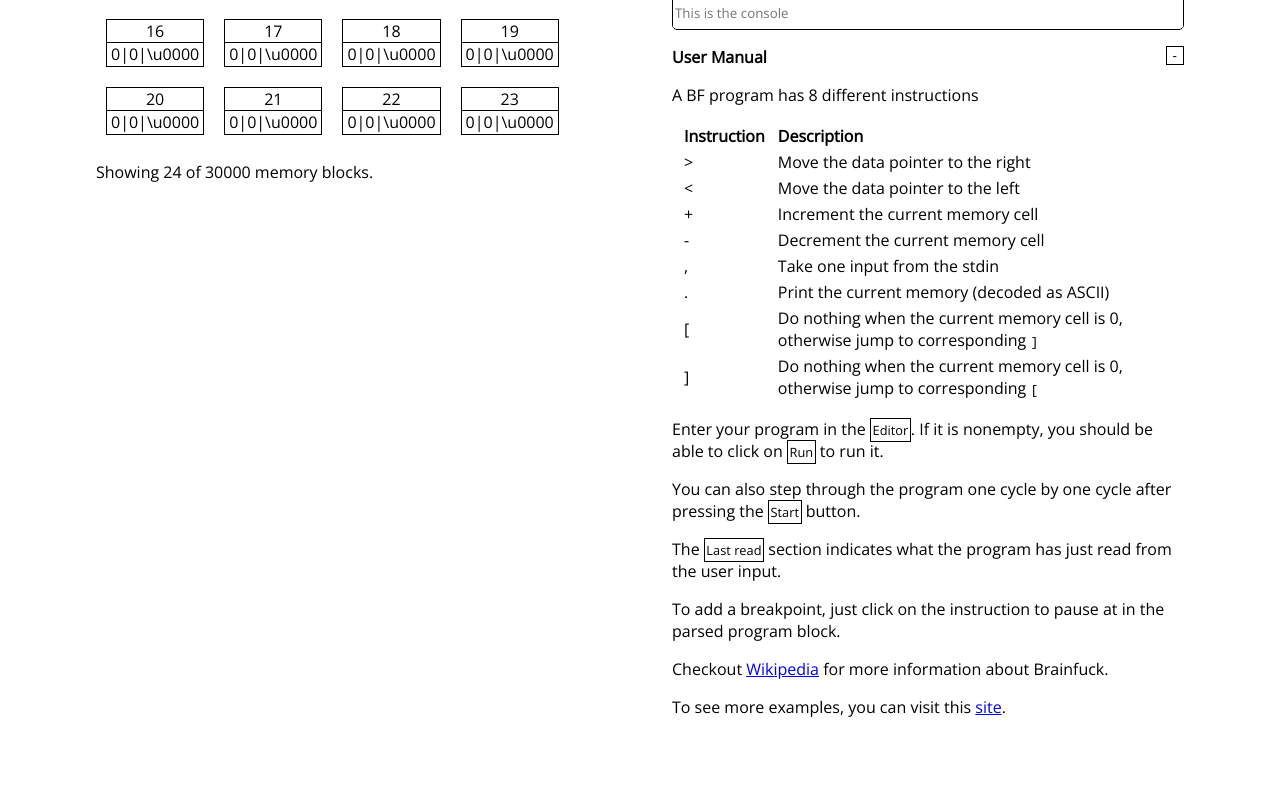
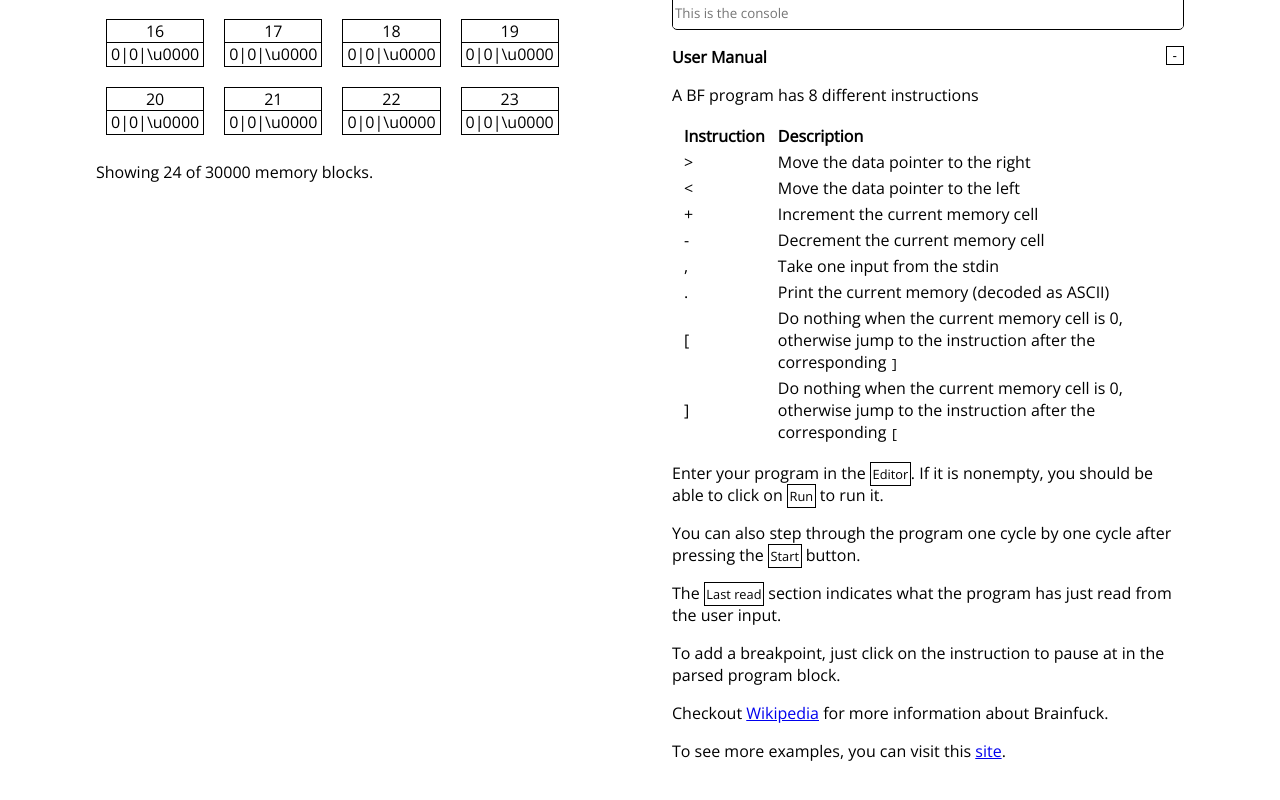
Before and after one commit to PIG208/react-brainfucked, a React (Create React App) app: page / in a window 1280 px wide. Shown: the part 720-1520 px from the top of the page. Before the commit the page ends 1478 px from the top, so only its background shows below. Built offline with nearby package versions, Linux system fonts and the light colour scheme.

Commit message:
Fix the description for "[" and "]"

```diff
--- a/src/components/UserManual.tsx
+++ b/src/components/UserManual.tsx
@@ -40,15 +40,15 @@ const UserManual = () => {
           <tr>
             <td>[</td>
             <td>
-              Do nothing when the current memory cell is 0, otherwise jump to corresponding{" "}
-              <code>]</code>
+              Do nothing when the current memory cell is 0, otherwise jump to the instruction after
+              the corresponding <code>]</code>
             </td>
           </tr>
           <tr>
             <td>]</td>
             <td>
-              Do nothing when the current memory cell is 0, otherwise jump to corresponding{" "}
-              <code>[</code>
+              Do nothing when the current memory cell is 0, otherwise jump to the instruction after
+              the corresponding <code>[</code>
             </td>
           </tr>
         </tbody>
```
